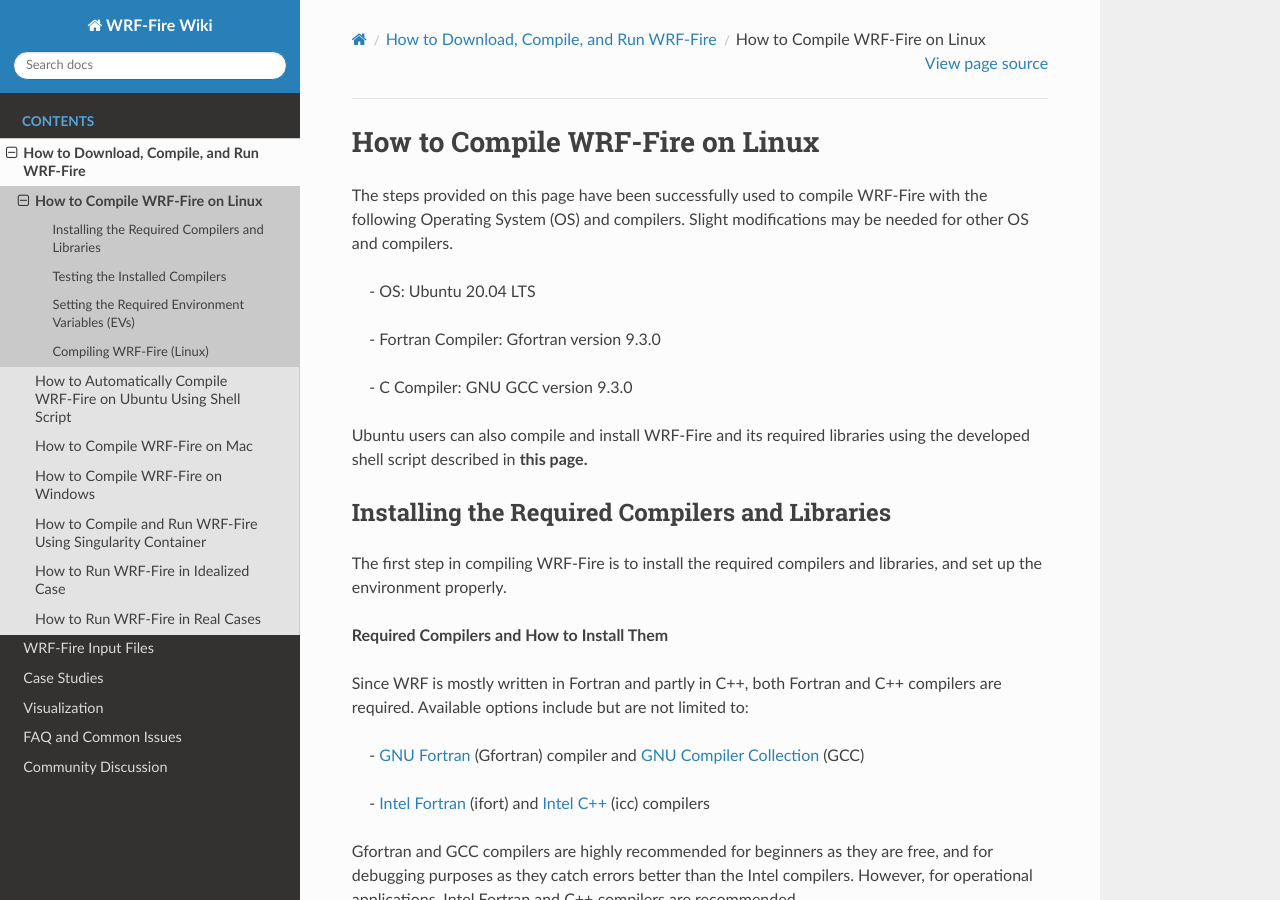
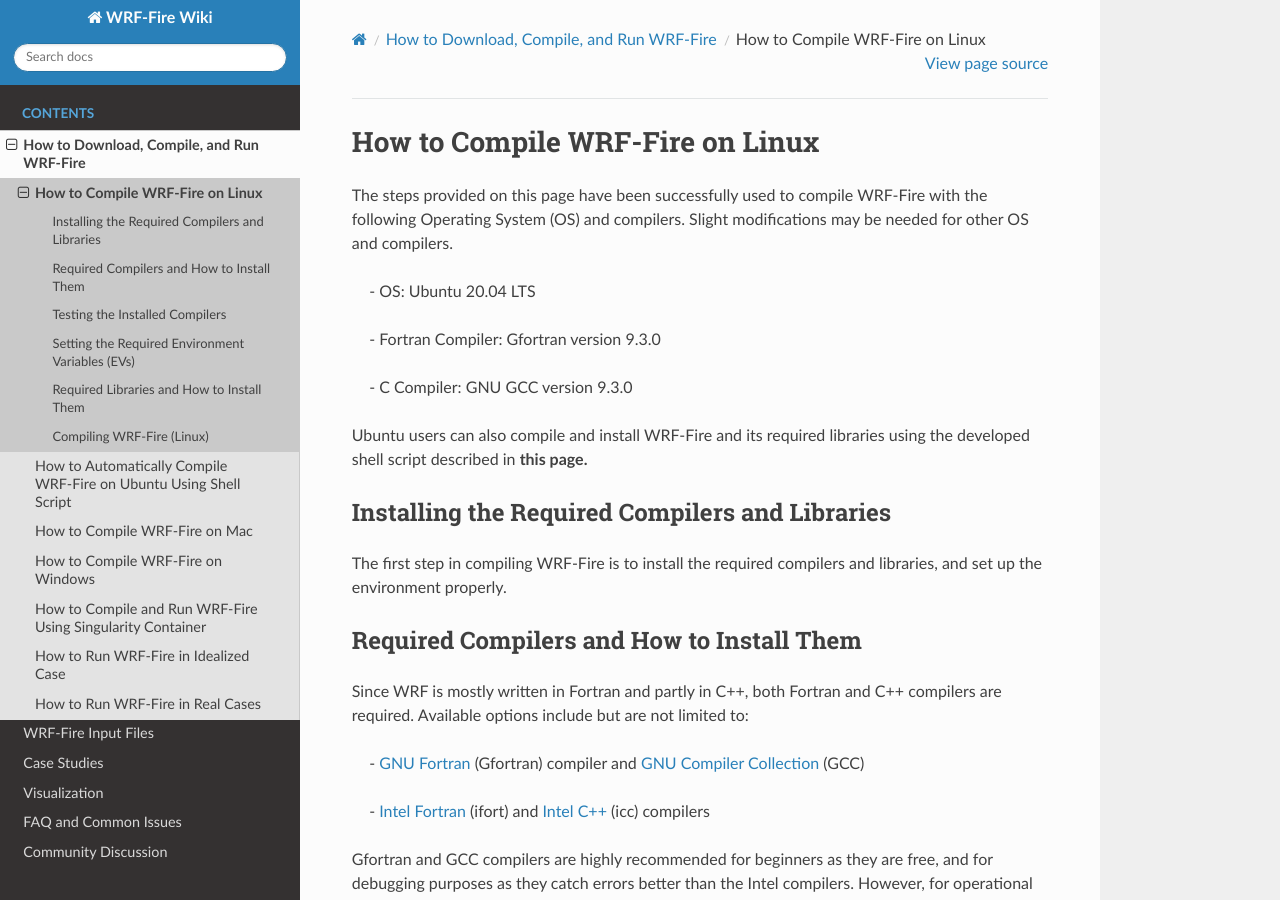
Before and after one commit to WRF-Fire-UNR/UNR-WRF-FIRE, a Sphinx documentation site: the page built from docs/source/Linux.rst, in a window 1280 px wide and 900 px high. Built offline with Sphinx 7.4.7 and the Read the Docs theme 2.0.0, drawn with Linux system fonts in a browser that asks for light colours.

Commit message:
Update Linux.rst

```diff
--- a/docs/source/Linux.rst
+++ b/docs/source/Linux.rst
@@ -26,7 +26,8 @@ Installing the Required Compilers and Libraries
 
 The first step in compiling WRF-Fire is to install the required compilers and libraries, and set up the environment properly.
 
-**Required Compilers and How to Install Them**
+Required Compilers and How to Install Them
+------------------------------------------
 
 Since WRF is mostly written in Fortran and partly in C++, both Fortran and C++ compilers are required. Available options include but are not limited to:
 
@@ -98,7 +99,8 @@ Before setting up the required Environment Variables, a directory should be crea
 
    nano ~/.bash_profile
 
-**Required Libraries and How to Install Them**
+Required Libraries and How to Install Them
+------------------------------------------
 
 WRF-Fire requires several libraries to compile and run successfully. The required libraries are:
 
```
